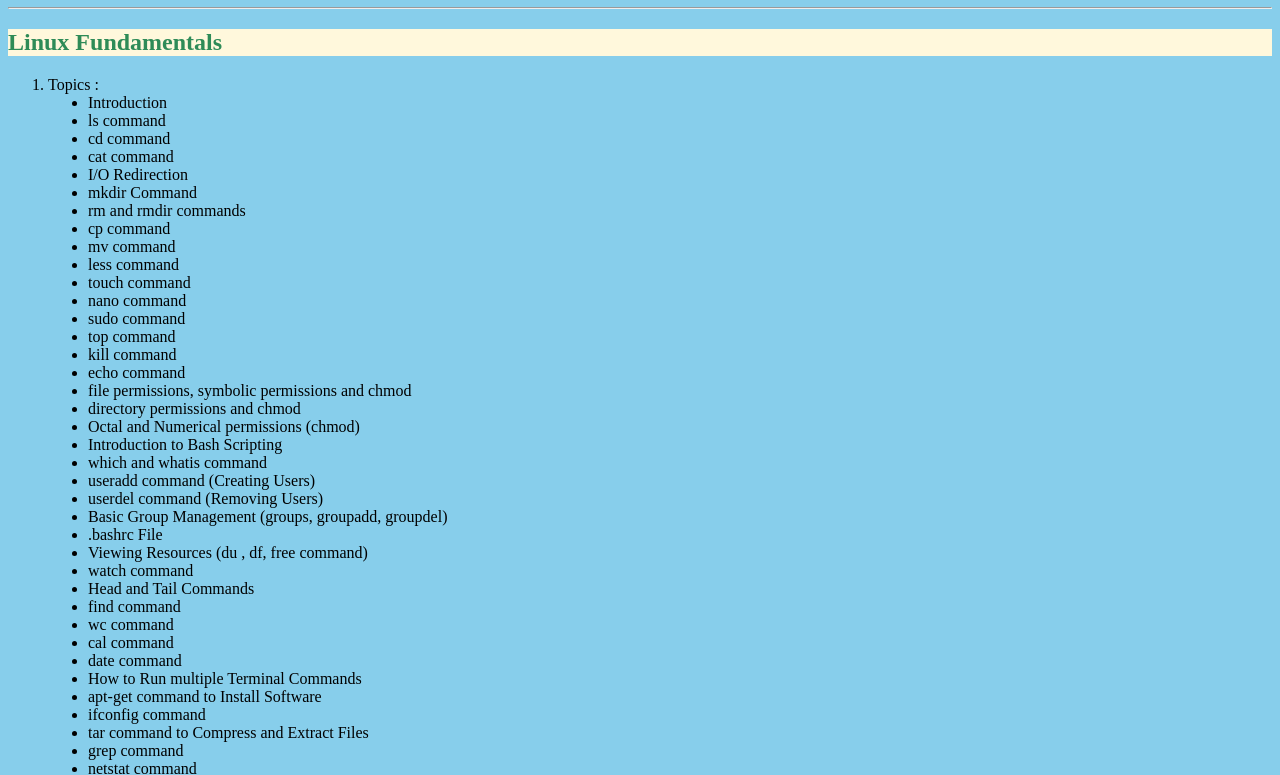
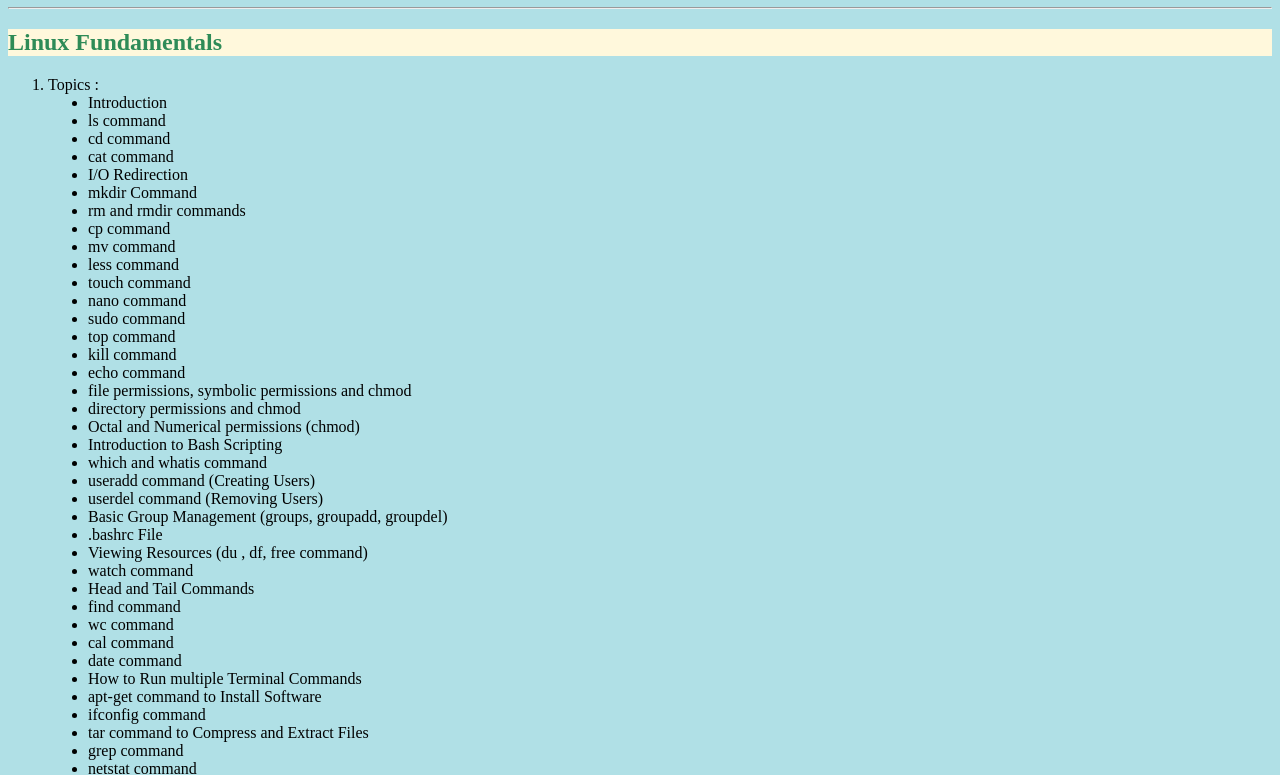
Before and after one commit to svishal16/course-update, a plain HTML site: page index.html in a window 1280 px wide. Shown: the part 73-848 px from the top of the page. Drawn offline with Linux system fonts and the light colour scheme.

Commit message:
index.html

```diff
--- a/index.html
+++ b/index.html
@@ -5,7 +5,7 @@
     <title>Wiz4Host</title>
     <style>
         body {
-            background-color: skyblue;
+            background-color: powderblue;
         }
         h2 {
             color: seagreen;
```
